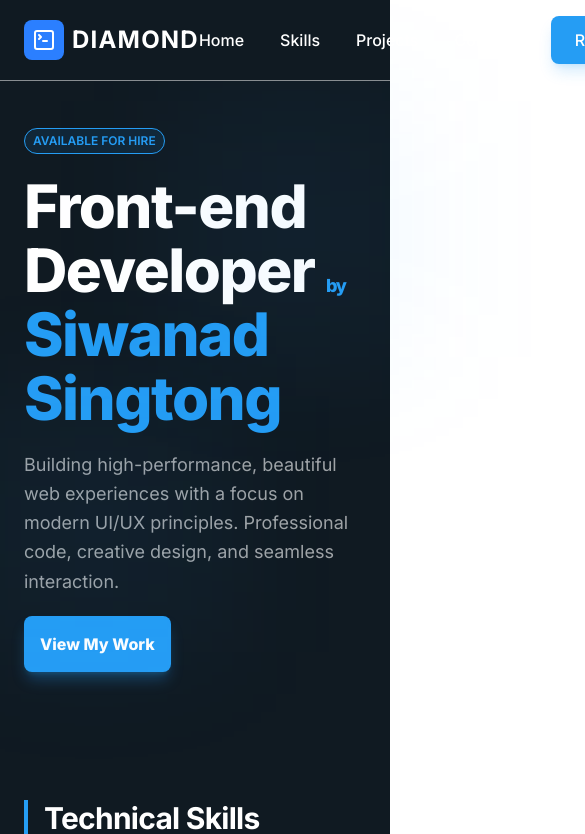
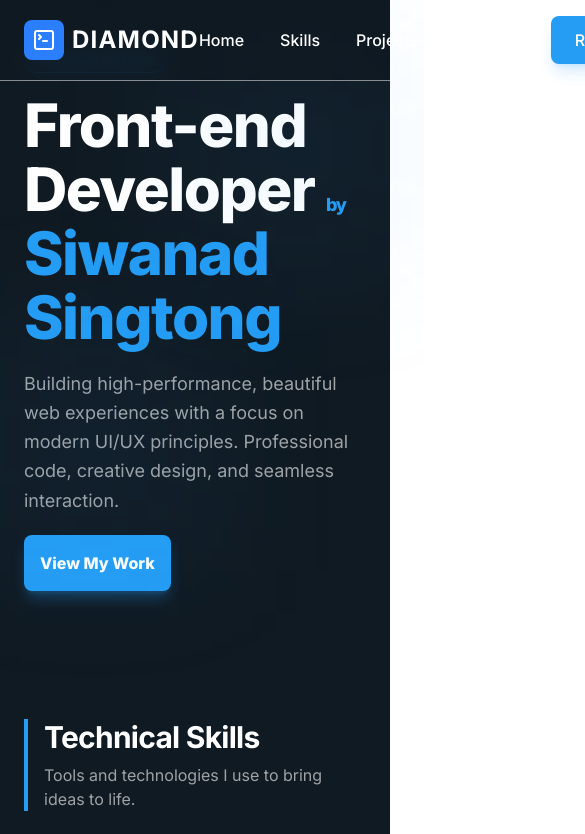
Before and after one commit to SiwanadSingtong/diamond-portfolio, a Next.js app: page / in a window 390 px wide. Shown: the top 834 px of the page, 585 px wide, since content can reach past the window. Built offline with nearby package versions, Linux system fonts and the light colour scheme.

Commit message:
Update Navbar component styles for improved visual consistency and responsiveness

```diff
--- a/components/Navbar.tsx
+++ b/components/Navbar.tsx
@@ -25,7 +25,7 @@ const menuList = [
 
 function Navbar() {
   return (
-    <nav className="px-6 md:px-20 py-4 border-b bg-primary border-white/50 sticky top-0 flex justify-between z-50">
+    <nav className="px-6 md:px-20 py-4 border-b bg-primary/80 border-white/50 fixed w-full top-0 flex justify-between z-50 backdrop-blur-md">
       {/* LOGO */}
       <a
         href="#"
```
